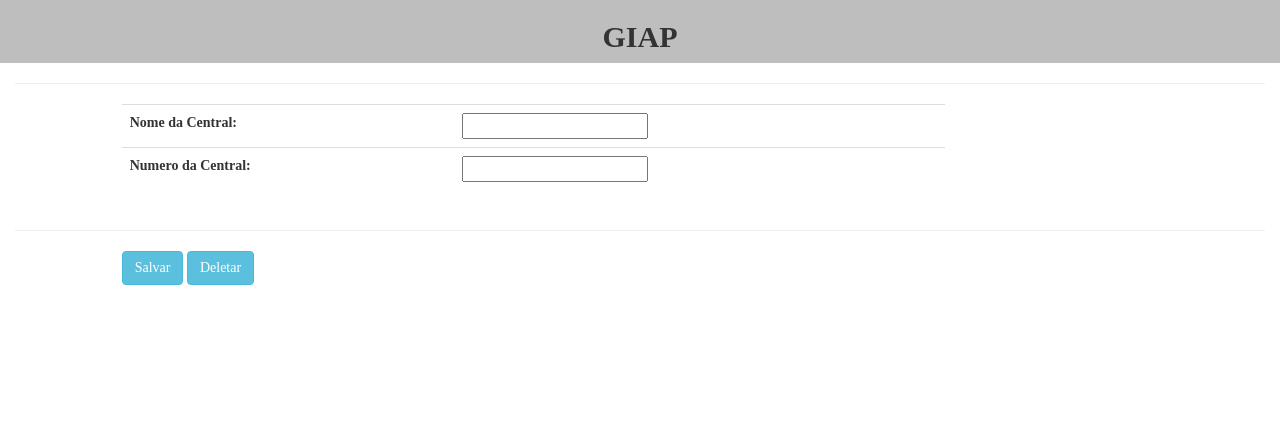
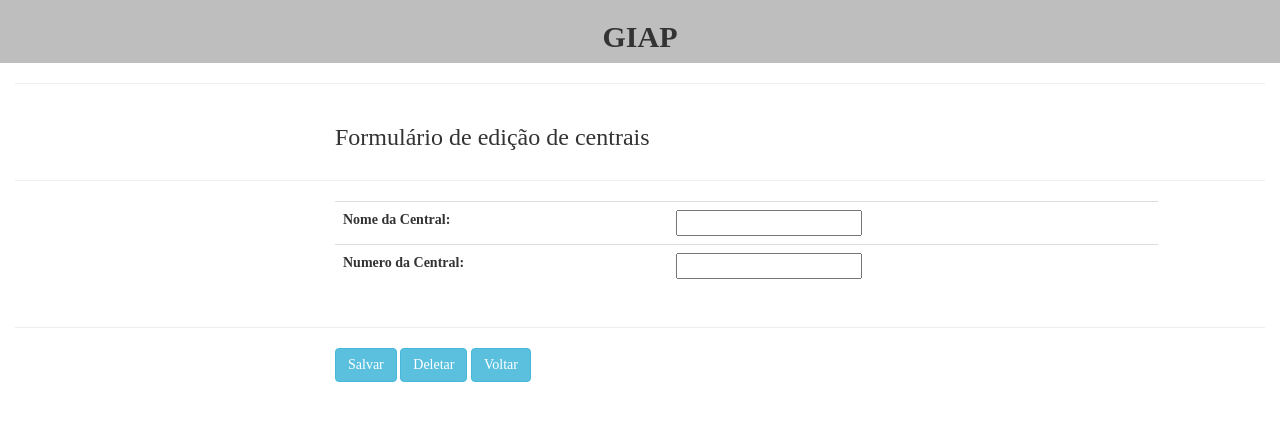
Before and after one commit to dalraf/iap, a Django app: page /giap/editaddcentral/new/ in a window 1280 px wide. Shown: the top 421 px of the page. Run offline with Django 3.2, Linux system fonts and the light colour scheme; some libraries are stand-ins or nearby versions; some web fonts are replaced.

Commit message:
Funcionando

```diff
--- a/giap/templates/editaddcentral.html
+++ b/giap/templates/editaddcentral.html
@@ -1,8 +1,16 @@
 {% extends 'base.html' %} {% block content %} {% load bootstrap3 %} {% bootstrap_messages %}
+<div class="row">
+        <div class="col-md-3">
+        </div>
+        <div class="col-md-4">
+            <h3>Formulário de edição de centrais</h3>
+        </div>
+    </div>
+    <hr/>
 <form class="form-inline" action="" method="post">
     {% csrf_token %}
     <div class="row">
-        <div class='col-md-1'>
+        <div class='col-md-3'>
         </div>
         <div class='col-md-8'>
             <table class="table">
@@ -12,11 +20,12 @@
     </div>
     <hr/>
     <div class='row'>
-        <div class='col-md-1'>
+        <div class='col-md-3'>
         </div>
         <div class='col-md-8'>
             <button type="submit" class="btn btn-info">Salvar</button>
             <a class="btn btn-info" role="button" href="{% url 'deletarcentral' id=id %}">Deletar</a>
+            <a class="btn btn-info" role="button" href="{% url 'listarcentral' %}">Voltar</a>
         </div>
     </div>
     </div>
```
